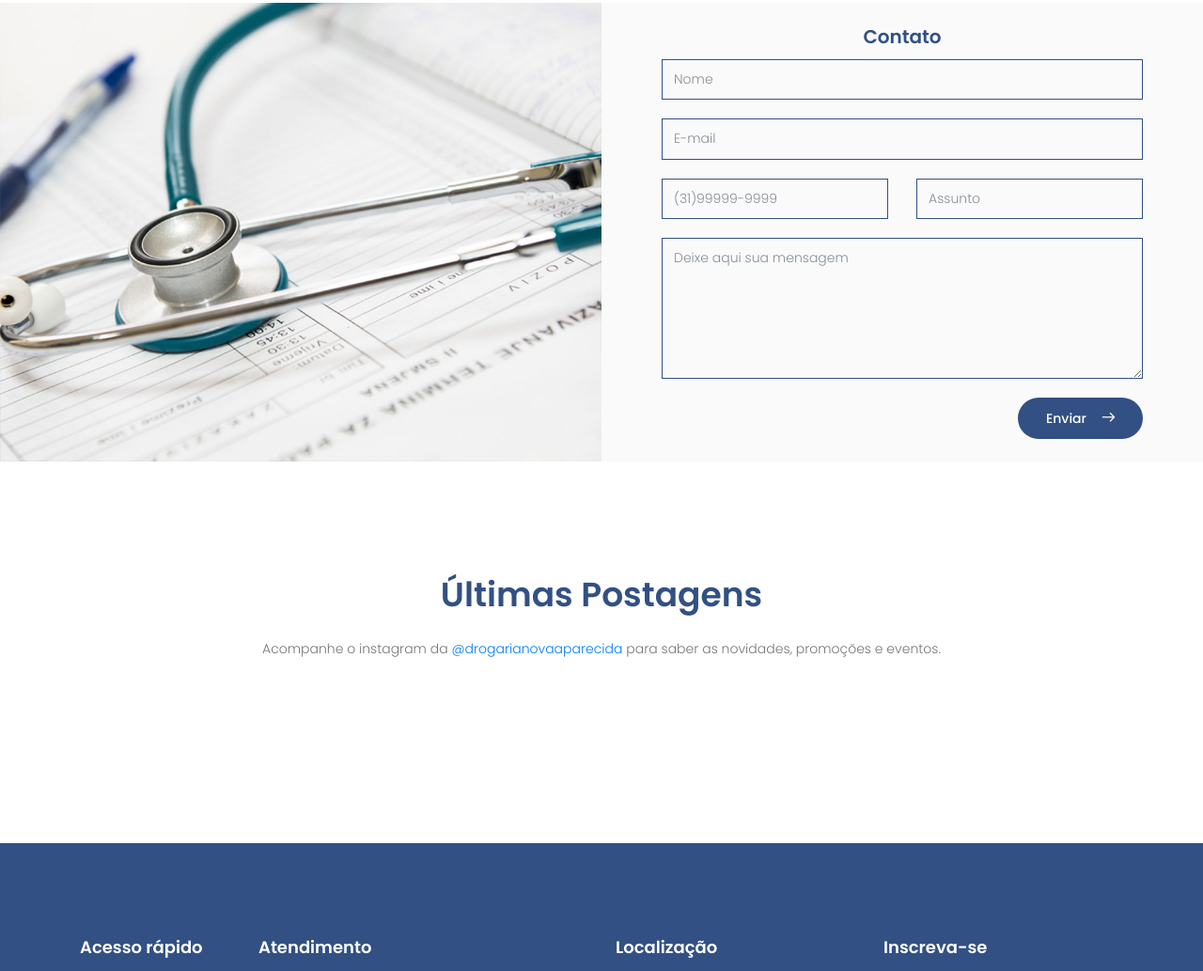
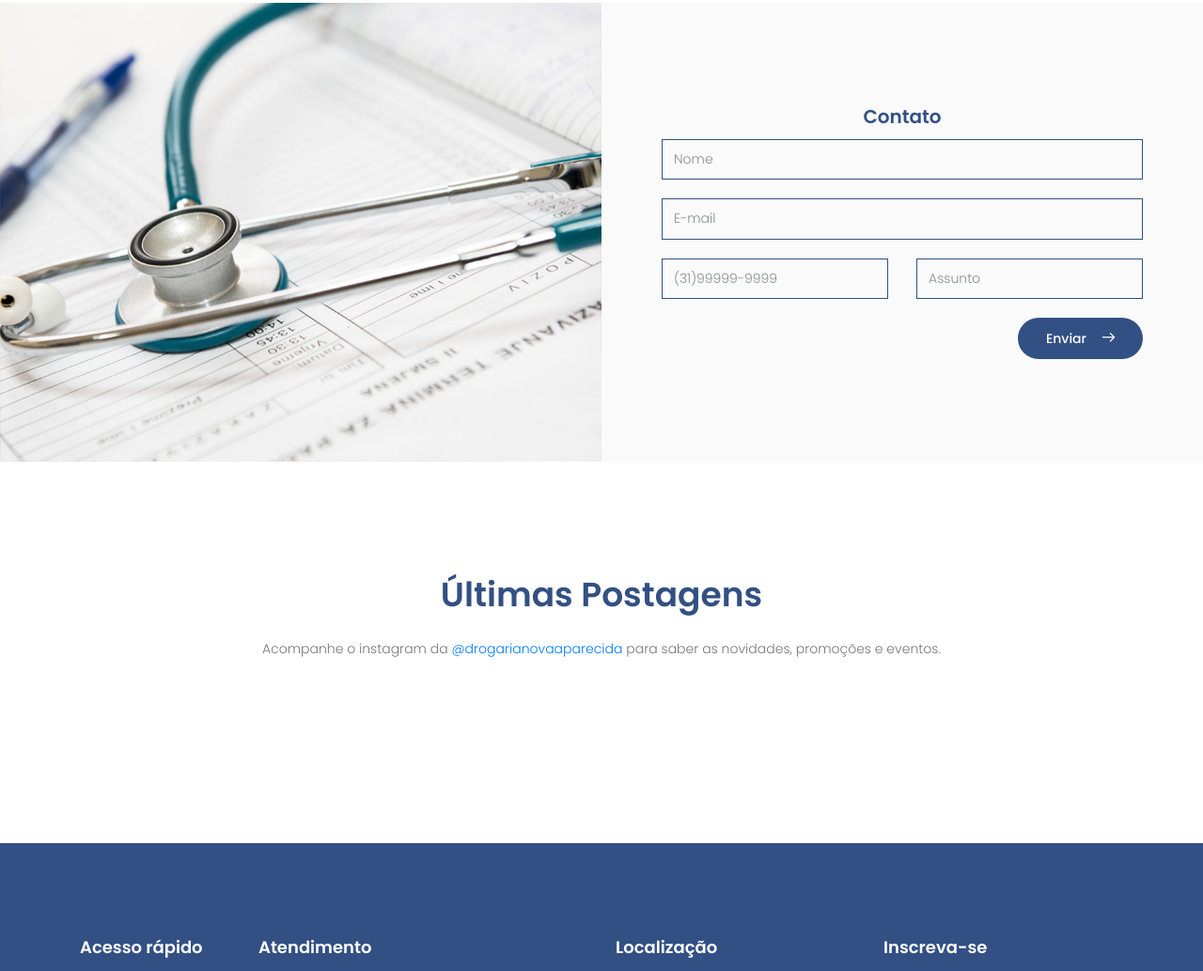
Before and after one commit to tikovs/and, a plain HTML site: page index.html in a window 1280 px wide. Shown: the part 1492-2525 px from the top of the page at 94% size. Drawn offline with nearby package versions, Linux system fonts and the light colour scheme; a script that the page names is missing.

Commit message:
test
eteste

```diff
--- a/index.html
+++ b/index.html
@@ -178,9 +178,7 @@
 										<div class="col-lg-6 d-flex flex-column">
 											<input name="_subject" class="form-control mt-20" id="subjectContact"  onblur="this.placeholder = 'Assunto'" type="text" placeholder="Assunto" required>
 										</div>
-										<div class="col-lg-12 flex-column">
-											<textarea class="form-control mt-20" name="message"  id="messageContact" placeholder="Deixe aqui sua mensagem" onfocus="this.placeholder = ''" onblur="this.placeholder = 'Deixe aqui sua mensagem.'" required=""></textarea>
-										</div>
+
 
 										<div class="col-lg-12 d-flex justify-content-end send-btn">
 											<button class="primary-btn2  mt-20"  type="submit"> Enviar<span class="lnr lnr-arrow-right"></span></button>
```
